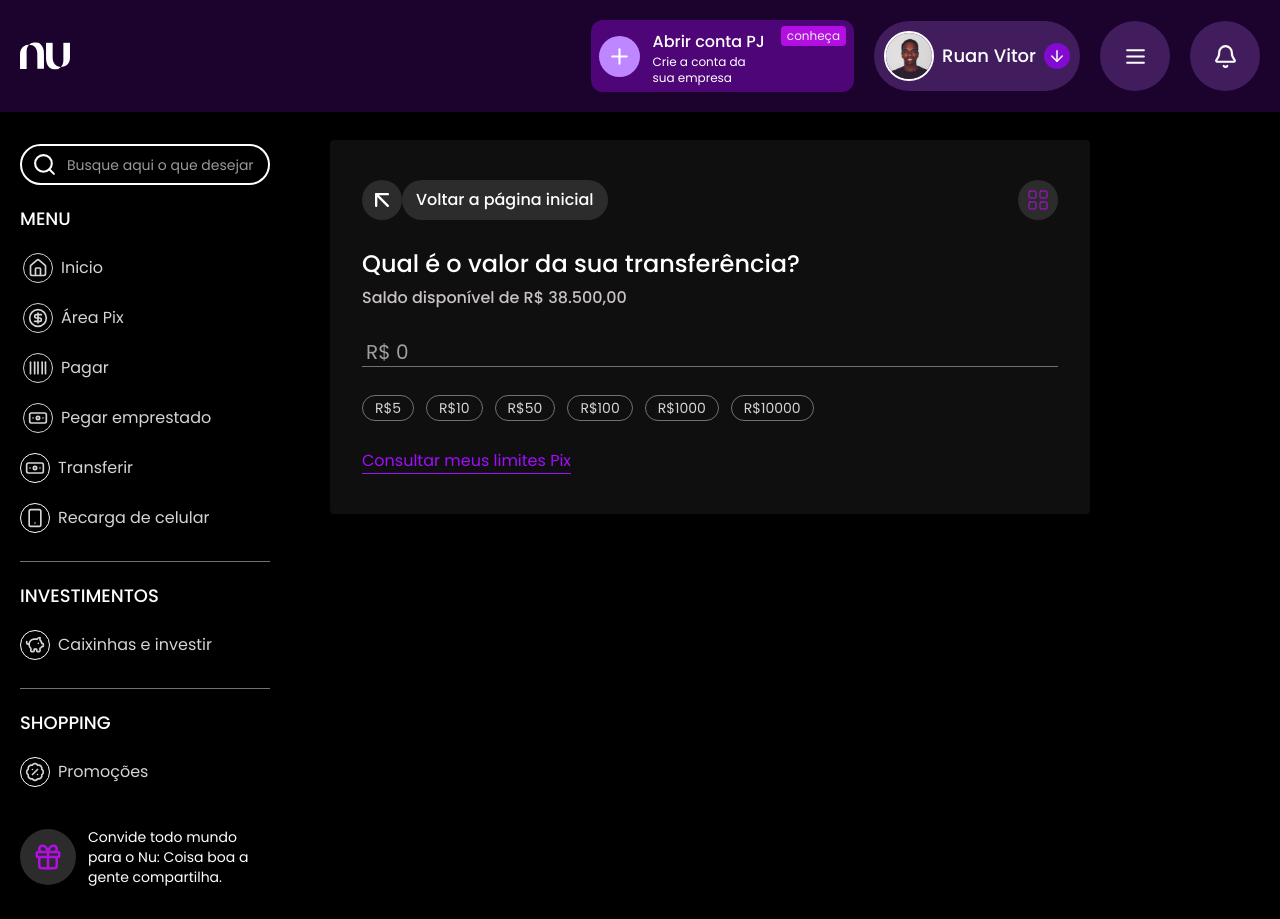
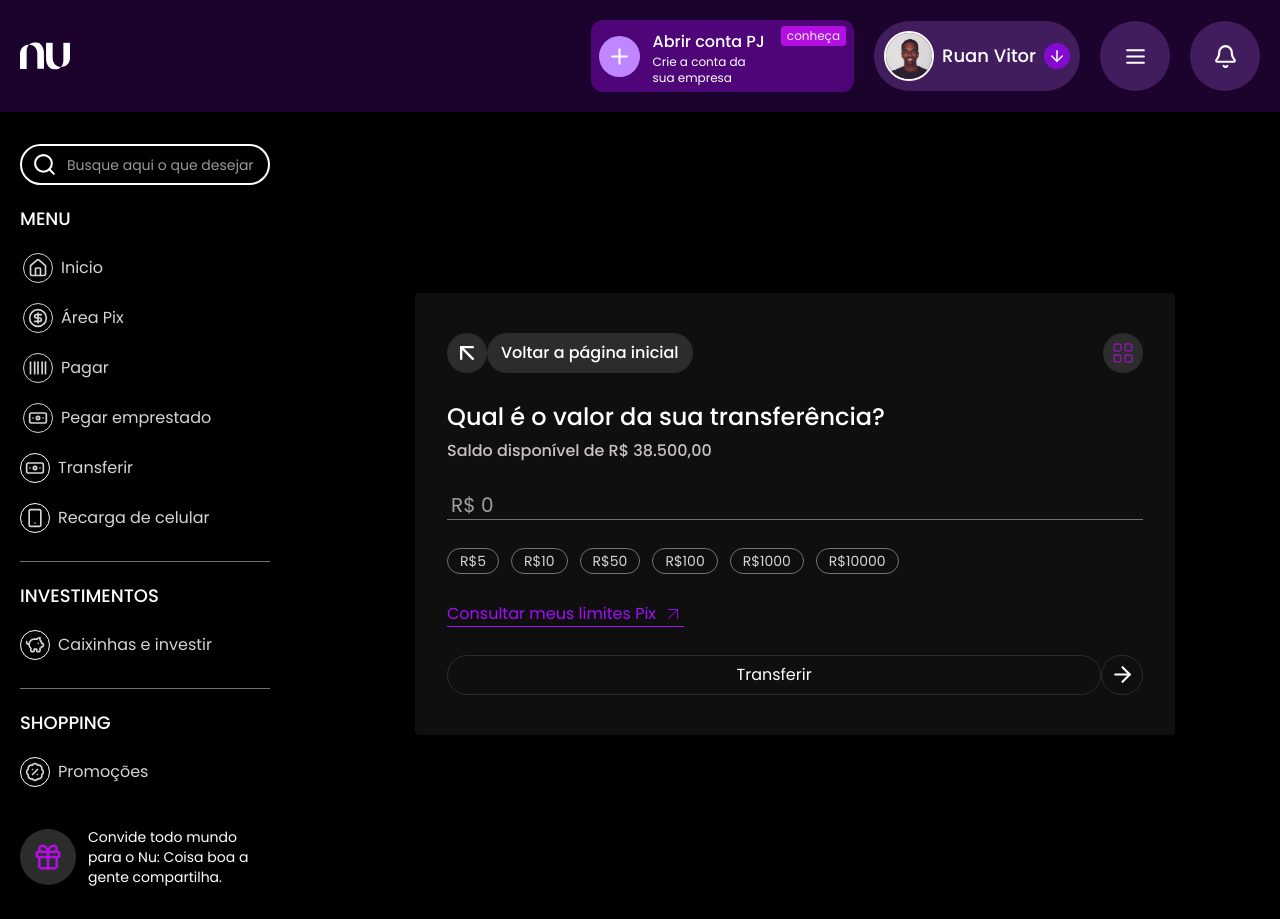
Before and after one commit to RuanDevJs/nubank-desktop, a Next.js app: page /home/transferencia in a window 1280 px wide. Built offline with nearby package versions, Linux system fonts and the light colour scheme.

Commit message:
wip: Finalizando página de transferência

```diff
--- a/src/app/home/transferencia/page.tsx
+++ b/src/app/home/transferencia/page.tsx
@@ -1,11 +1,12 @@
 'use client'
 
-import { ArrowUpLeft, LayoutGrid } from 'lucide-react'
+import { ArrowRight, ArrowUpLeft, ArrowUpRight, LayoutGrid } from 'lucide-react'
+import { div } from 'motion/react-client';
 import React, { useState } from 'react'
 import { tv } from 'tailwind-variants';
 
 const priceVariant = tv({
-  base: "px-3 border border-zinc-500 rounded-full transition ease-in-out bg-transparent cursor-pointer",
+  base: "px-3 border border-zinc-500 rounded-full transition ease-in-out bg-transparent cursor-pointer hover:bg-[#A30CFF] hover:border-[#A30CFF] transition ease-in-out duration-[0.25s]",
   variants: {
     isSelected: {
       true: "bg-[#A30CFF] border-[#A30CFF]"
@@ -27,7 +28,8 @@
   }
 
   return (
-    <div className='bg-[#0F0F0F] min-w-[560px] w-[760px] px-8 py-10 rounded'>
+    <div className='h-full flex flex-col'>
+      <div className='bg-[#0F0F0F] min-w-[560px] w-[760px] px-8 py-10 rounded m-auto'>
         <div className='flex items-center justify-between'>
           <div className='flex items-center'>
             <button className='bg-[#2C2C2C] w-10 h-10 flex items-center justify-center rounded-full'>
@@ -56,7 +58,21 @@
           {prices.map((price) => <Price price={price} key={price} />)}
         </div>
         <div className="mt-7">
-        <p className='text-[#A30CFF] text-base font-normal border-b border-[#A30CFF] w-fit cursor-pointer hover:brightness-125 transition ease-in-out'>Consultar meus limites Pix</p>
+          <p className='flex gap-1.5 items-center text-[#A30CFF] text-base font-normal border-b border-[#A30CFF] w-fit cursor-pointer hover:brightness-125 transition ease-in-out'>
+            Consultar meus limites Pix
+            <ArrowUpRight size={22} strokeWidth={1} />
+          </p>
+        </div>
+        <div className='flex items-center w-full mt-7 group'>
+          <div className='flex items-center w-full'>
+            <button className='bg-transparent border border-[#2c2c2c] w-[94%] rounded-full h-10 px-3.5 font-normal text-base cursor-pointer transition ease-in-out group-hover:bg-[#a30cff] duration-[0.32s]'>
+              Transferir
+            </button>
+            <button className='bg-transparent border border-[#2c2c2c] w-[6%]  h-10 flex items-center justify-center rounded-full cursor-pointer transition ease-in-out group-hover:bg-[#a30cff] duration-[0.32s]'>
+              <ArrowRight size={25} />
+            </button>
+          </div>
+        </div>
       </div>
     </div>
   )
```
Lines whose indentation alone changed are shown as unchanged.
